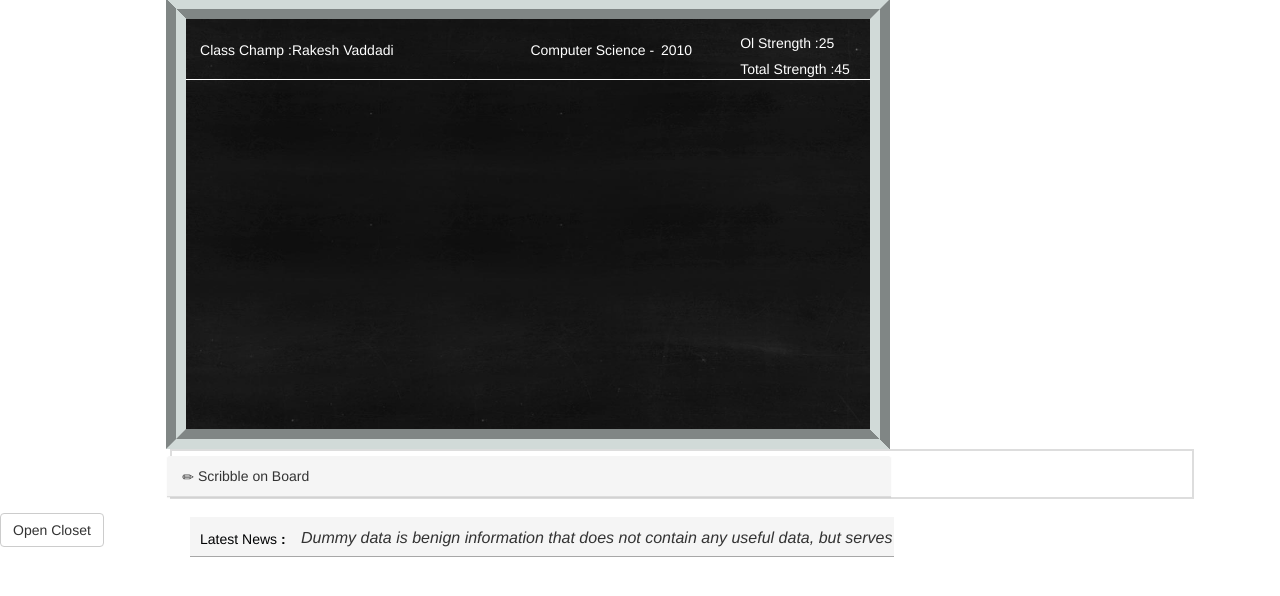
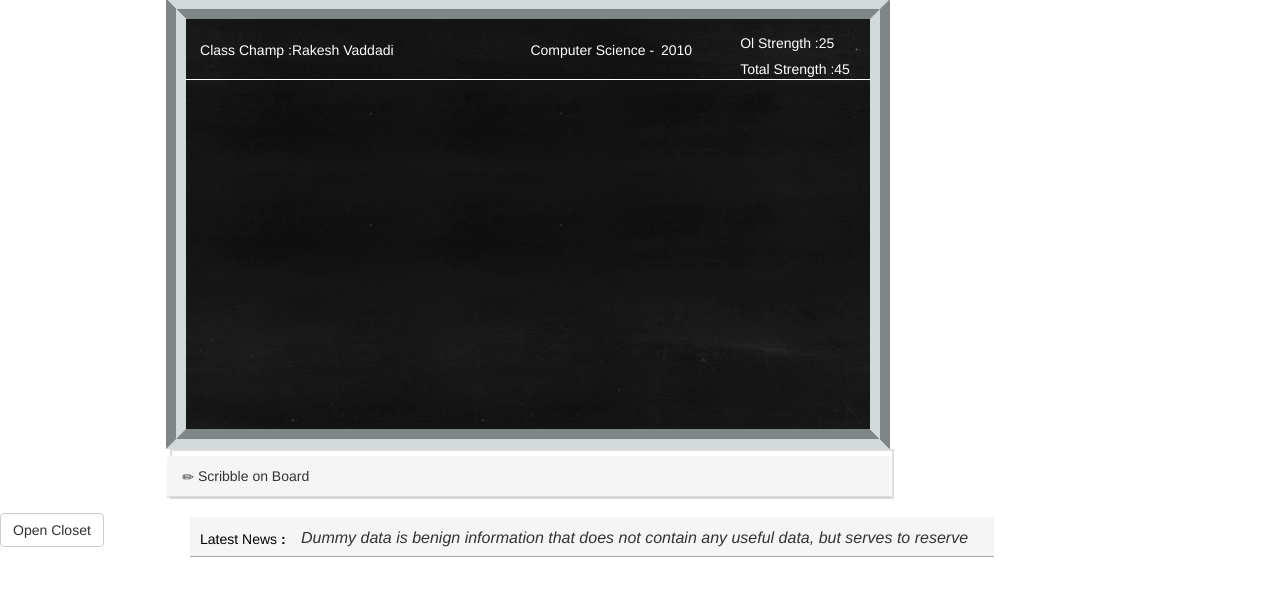
Before and after one commit to Diffinder/topez, a PHP site: page /bb.php in a window 1280 px wide. Shown: the part 65-661 px from the top of the page. Run offline with PHP 8.4, Linux system fonts and the light colour scheme; some libraries are stand-ins or nearby versions; some web fonts are replaced.

Commit message:
blackboard6

```diff
--- a/css/style.css
+++ b/css/style.css
@@ -111,7 +111,7 @@
 	margin-left: 13%;
 }
 .facebook-share-box {
-    width: 1024px;
+    width: 724px;
 }
 .facebook-share-box .share {
     -webkit-transition: 0.1s ease-out height;
@@ -194,7 +194,7 @@
 .ticker {
   position: absolute;
   margin-left: 300px;
-  width: 594px;
+  width: 694px;
   height: 40px;
   overflow: hidden;
   line-height: 40px;
```
